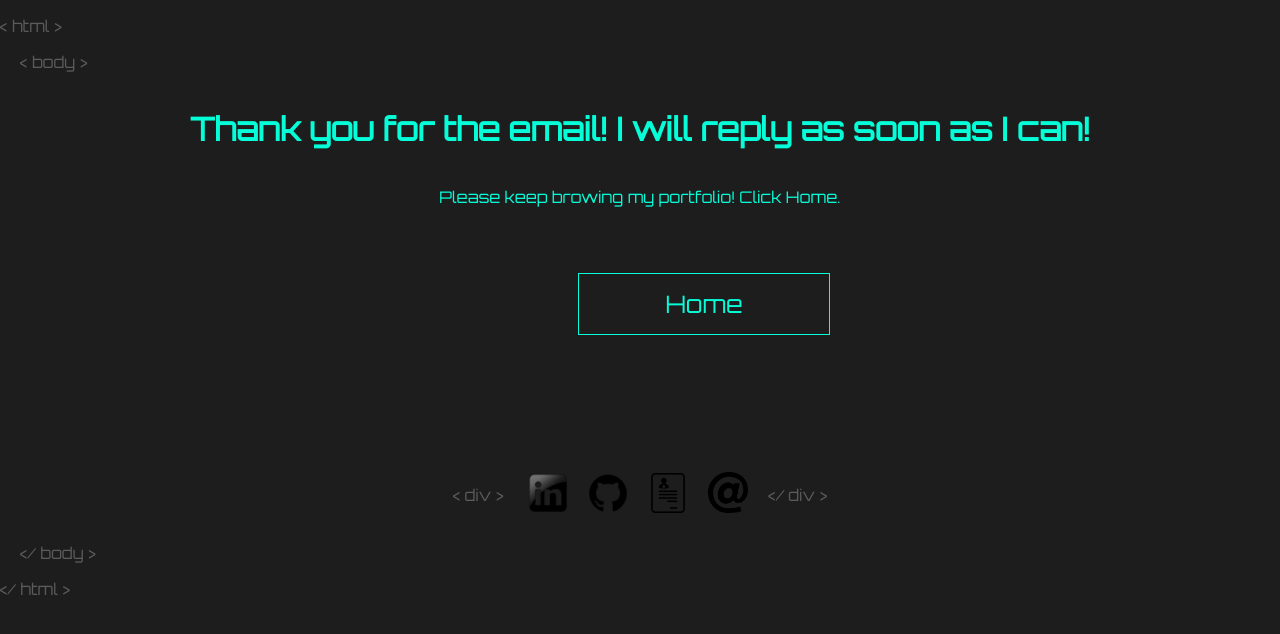
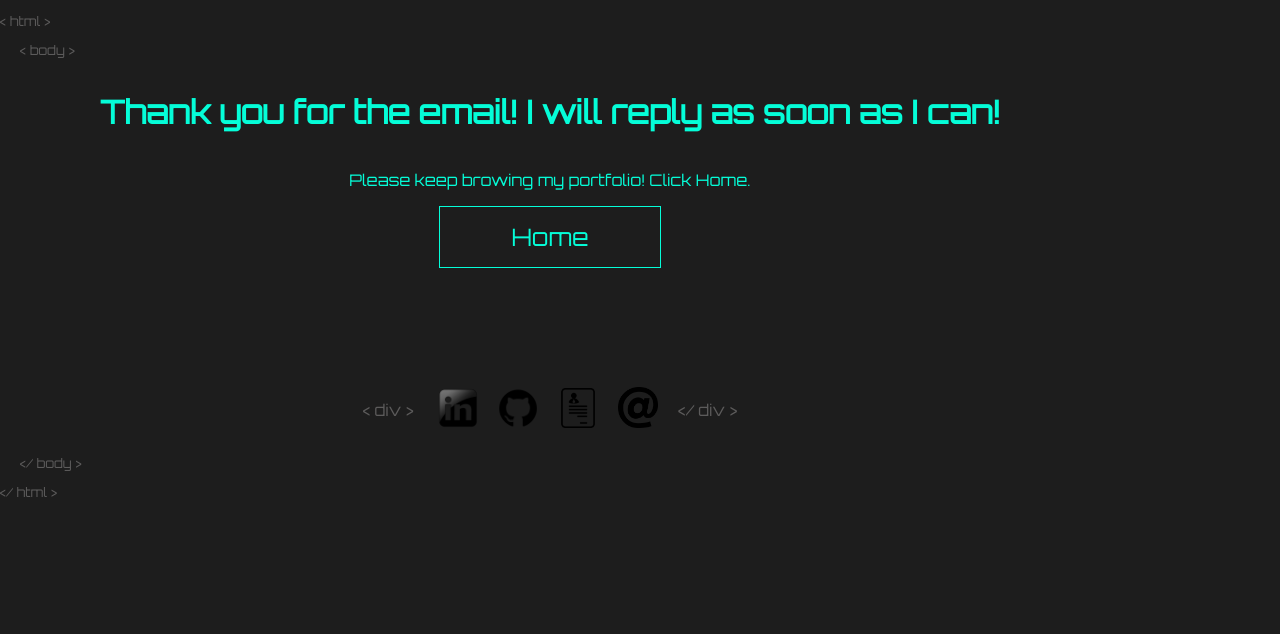
Before and after one commit to Adrusselljr/portfolio, a React (Create React App) app in the folder client/: page /success in a window 1280 px wide. Shown: the top 634 px of the page. Built offline with nearby package versions, Linux system fonts and the light colour scheme.

Commit message:
completed changing all inline css to css file

```diff
--- a/client/src/components/ContactForm.jsx
+++ b/client/src/components/ContactForm.jsx
@@ -49,10 +49,10 @@ const ContactForm = () => {
                 </div>
 
                 <div className='contact-buttons'>
-                    <div className="button btn">
+                    <div className="btn">
                         <Link className='contactForm-Link' to='/' value="Send" type='submit'><p className='contactForm-Link-p'>Cancel</p></Link>
                     </div>
-                    <div className="button btn">
+                    <div className="btn">
                         <input className='contactForm-submit' type="submit" value="Send" />
                     </div>
                 </div>
--- a/client/src/index.css
+++ b/client/src/index.css
@@ -36,31 +36,41 @@ code {
   padding: 5px;
 }
 
-.button:hover {
+.success-btn-Link {
+  text-decoration: none;
+  color: #05fdd8;
+}
+
+.btn:hover {
   background-color: #05fdd8;
   color: #1d1d1d;
 }
 
-.button p:hover {
+.contactForm-submit:hover {
+  color: #1d1d1d;
+  background-color: #05fdd8;
+}
+
+.btn p:hover {
+  color: #1d1d1d;
+}
+
+.success-btn:hover {
+  color: #1d1d1d;
+  background-color: #05fdd8;
+}
+
+.success-btn p:hover {
+  color: #1d1d1d;
+}
+
+.btn input:hover {
   color: #1d1d1d;
 }
 
 .contact-form {
   display: flex;
   justify-content: center;
-}
-
-.contactForm-submit {
-  width: 250px;
-  height: 60px;
-  display: "flex";
-  justify-content: "center";
-  align-items: "center";
-  background-color: #1d1d1d;
-  font-family: "Orbitron";
-  color: #05fdd8;
-  font-size: x-large;
-  border: none;
 }
 
 .submit:hover {
@@ -83,20 +93,6 @@ textarea {
 ::placeholder {
   color: #5c5b5b;
   font-family: "Orbitron";
-}
-
-.button {
-  border: 1px solid #05fdd8;
-  width: 20%;
-  font-size: x-large;
-  height: 60px;
-  color: #05fdd8;
-  display: flex;
-  justify-content: center;
-  align-items: center;
-  margin-top: 4.65%;
-  transition: 0.3s;
-  margin-left: 10%;
 }
 
 .button-p {
@@ -356,17 +352,30 @@ textarea {
   border: 1px solid #05fdd8;
 }
 
+.contactForm-submit {
+  width: 250px;
+  height: 60px;
+  display: "flex";
+  justify-content: "center";
+  align-items: "center";
+  background-color: #1d1d1d;
+  font-family: "Orbitron";
+  color: #05fdd8;
+  font-size: x-large;
+  border: none;
+}
+
 .btn {
   border: 1px solid #05fdd8;
-  width: 38%;
+  width: 30%;
   font-size: x-large;
   height: 60px;
   display: flex;
   justify-content: center;
   align-items: center;
-  margin-top: 50px;
   transition: 0.3s;
   color: #05fdd8;
+  margin-left: 9%;
 }
 
 .contactForm-Link-p {
@@ -420,6 +429,47 @@ textarea {
   font-Size: 40px;
   display: flex;
   justify-content: center;
+}
+
+.success-symbols-1 {
+  font-size: small;
+}
+
+.success-symbols-2 {
+  font-size: small;
+  margin-left: 20px;
+}
+
+.success-inner-div-1 {
+  display: flex;
+  flex-direction: column;
+  justify-content: center;
+  align-items: center;
+  color: #05fdd8;
+}
+
+.success-main-div {
+  width: 1100px;
+}
+
+.success-btn {
+  margin-right: 9%;
+  width: 20%;
+}
+
+.success-inner-div-2 {
+  display: flex;
+  justify-content: center;
+  align-items: center;
+  margin-top: 10%;
+}
+
+.success-Links-symbols-1 {
+  margin-right: 15px;
+}
+
+.success-Links-symbols-2 {
+  margin-left: 20px;
 }
 
 @media (max-width: 400px) {
--- a/client/src/pages/Success.jsx
+++ b/client/src/pages/Success.jsx
@@ -9,26 +9,26 @@ const end = ">"
 
 function Success() {
     return (
-        <div>
-            <p>{ open } html { end }</p>
-            <p style={{ marginLeft: "20px" }}>{ open } body { end }</p>
+        <div className='success-main-div'>
+            <p className='success-symbols-1'>{ open } html { end }</p>
+            <p className='success-symbols-2'>{ open } body { end }</p>
 
-            <div style={{ display: "flex", flexDirection: "column", justifyContent: "center", alignItems: "center", color: "#05fdd8" }}>
+            <div className='success-inner-div-1'>
                 <h1>Thank you for the email!  I will reply as soon as I can!</h1>
                 <p>Please keep browing my portfolio! Click Home.</p>
-                <div className="button" style={{ border: "1px solid #05fdd8", width: "250px", fontSize: "x-large", height: "60px", display: "flex", justifyContent: "center", alignItems: "center", marginTop: "50px", transition: "0.3s", color: "#05fdd8" }}>
-                    <Link style={{ textDecoration: "none", color: "#05fdd8" }} to='/' value="Send" className='submit-btn' type='submit'><p style={{ width: "250px", height: "60px", display: "flex", justifyContent: "center", alignItems: "center" }}>Home</p></Link>
+                <div className="btn success-btn">
+                    <Link className='success-btn-Link' to='/' value="Send" type='submit'><p>Home</p></Link>
                 </div>
             </div>
 
-            <div style={{ display: "flex", justifyContent: "center", alignItems: "center", marginTop: "10%" }}>
-                <p style={{ marginRight: "15px" }}>{ open } div { end }</p>
+            <div className='success-inner-div-2'>
+                <p className='success-Links-symbols-1'>{ open } div { end }</p>
                 <Links />
-                <p style={{ marginLeft: "20px" }}>{ close } div { end }</p>
+                <p className='success-Links-symbols-2'>{ close } div { end }</p>
             </div>
 
-            <p style={{ marginLeft: "20px" }}>{ close } body { end }</p>
-            <p>{ close } html { end }</p>
+            <p className='success-symbols-2'>{ close } body { end }</p>
+            <p className='success-symbols-1'>{ close } html { end }</p>
         </div>
     )
 }
```
